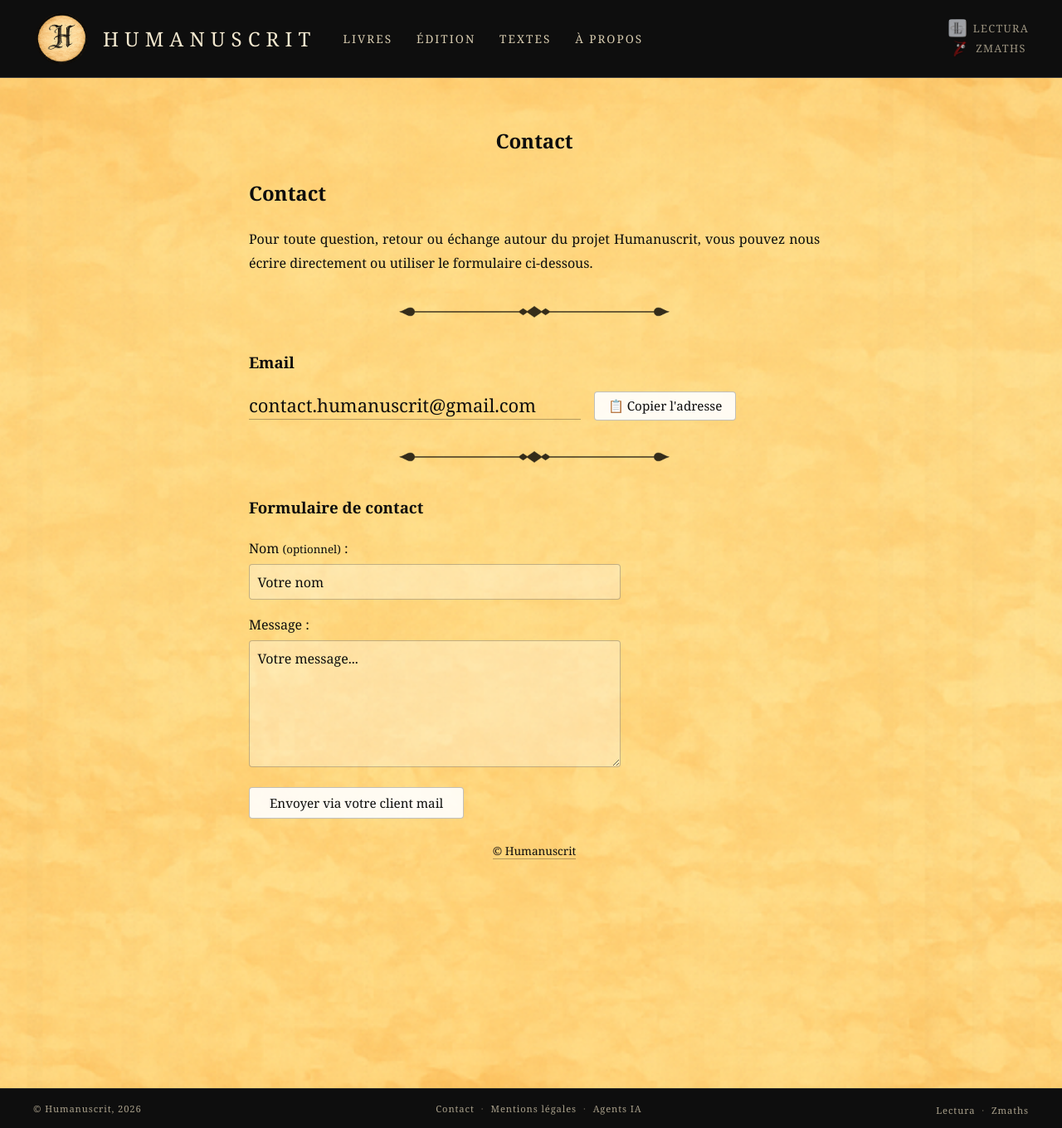
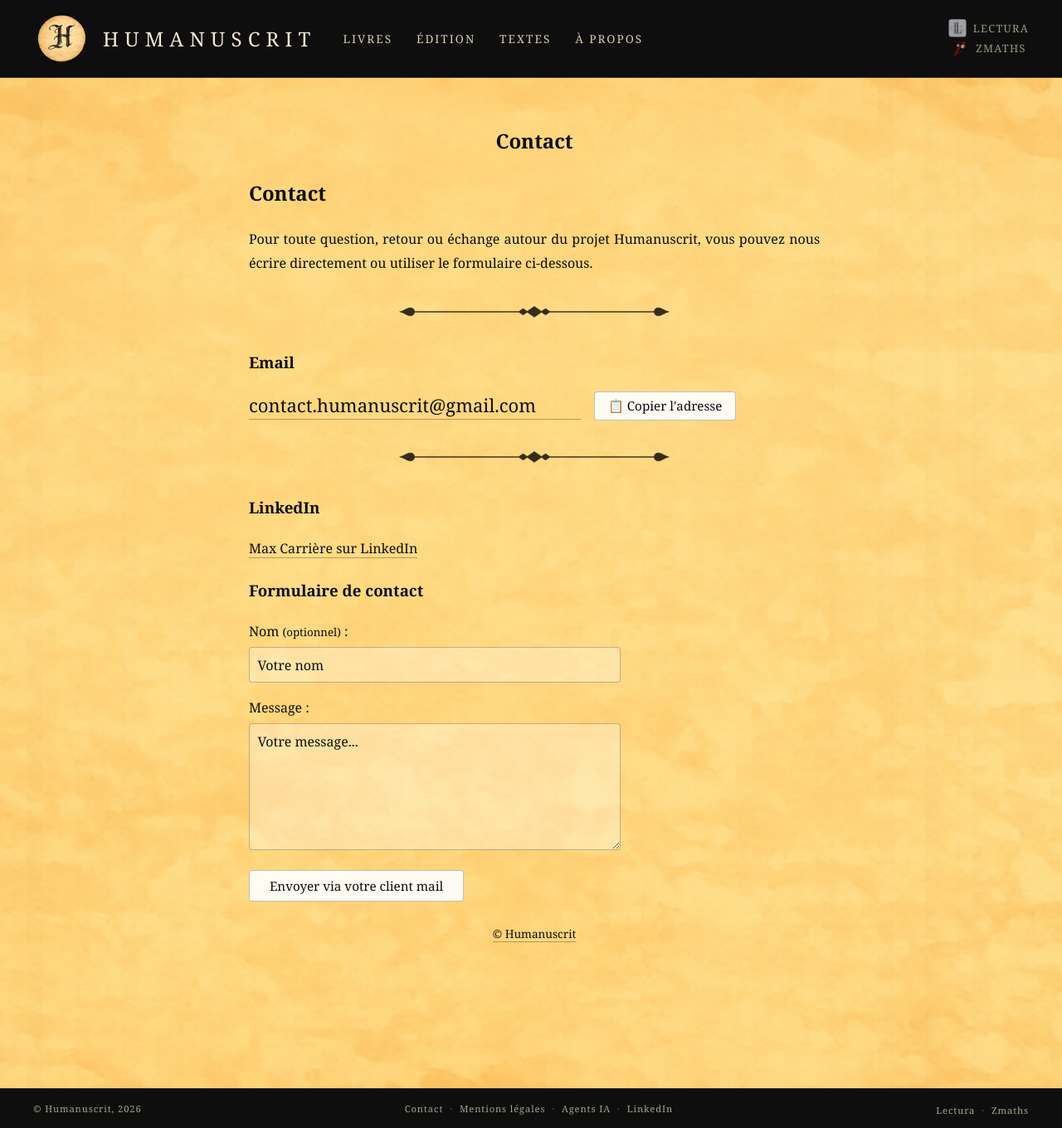
Before and after one commit to maxcarriere/humanuscrit, a Jekyll site: the page built from contact.md, in a window 1280 px wide and 1360 px high. Shown: the whole window at 83% size. Built offline with Jekyll 4.4.1, drawn with Linux system fonts in a browser that asks for light colours.

Commit message:
Lien LinkedIn de Max Carrière : pied de page et page Contact
Co-Authored-By: Claude Opus 5.5 <noreply@anthropic.com>

```diff
--- a/_includes/footer.html
+++ b/_includes/footer.html
@@ -9,6 +9,8 @@
       <a href="{{ '/mentions-legales/' | relative_url }}">Mentions légales</a>
       <span>·</span>
       <a href="{{ '/agents/' | relative_url }}">Agents IA</a>
+      <span>·</span>
+      <a href="https://www.linkedin.com/in/maximecarriere/" target="_blank" rel="noopener">LinkedIn</a>
     </div>
     <div class="footer-projects">
       <a href="https://lectura.world" target="_blank" rel="noopener">Lectura</a>
--- a/contact.md
+++ b/contact.md
@@ -26,6 +26,10 @@ Pour toute question, retour ou échange autour du projet Humanuscrit, vous pouve
 </div>
 
 ---
+
+### LinkedIn
+
+[Max Carrière sur LinkedIn](https://www.linkedin.com/in/maximecarriere/){:target="_blank" rel="noopener"}
 
 ### Formulaire de contact
 
```
